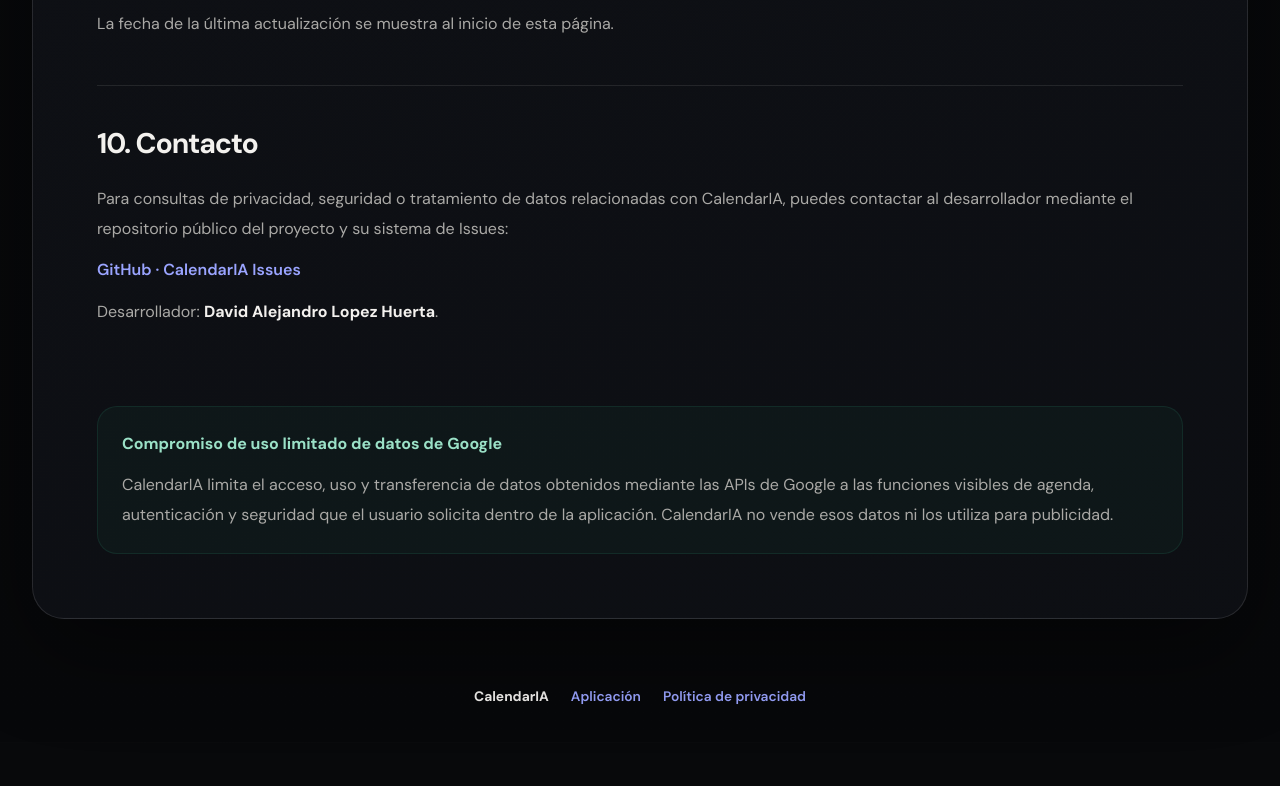
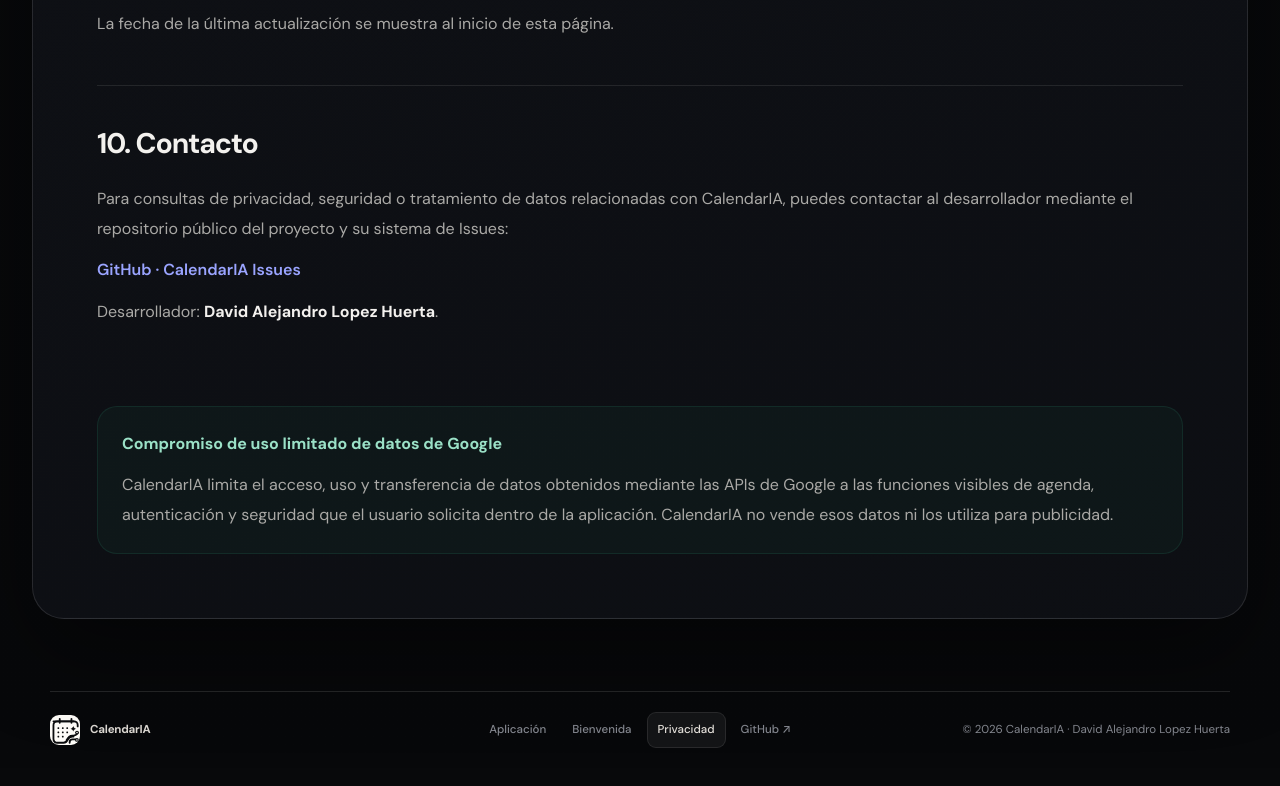
Before and after one commit to aiirvizionz/CalendarIA, a website: page public/privacy.html in a window 1280 px wide. Shown: the part 6822-7608 px from the top of the page. Before the commit the page ends 7565 px from the top, so only its background shows below. Drawn offline with Linux system fonts and the light colour scheme.

Commit message:
Unify privacy footer navigation

```diff
--- a/public/privacy.html
+++ b/public/privacy.html
@@ -13,6 +13,7 @@
   <link rel="preconnect" href="https://fonts.gstatic.com" crossorigin>
   <link href="https://fonts.googleapis.com/css2?family=DM+Sans:wght@400;500;600;700&family=Instrument+Serif:ital@0;1&display=swap" rel="stylesheet">
   <link rel="stylesheet" href="/privacy-dark.css">
+  <link rel="stylesheet" href="/unified-footer.css?v=1">
 </head>
 <body>
   <div class="ambient ambient-one" aria-hidden="true"></div>
@@ -215,10 +216,20 @@
     </article>
   </main>
 
-  <footer class="policy-footer">
-    <span>CalendarIA</span>
-    <a href="/">Aplicación</a>
-    <a href="/privacy.html" aria-current="page">Política de privacidad</a>
+  <footer class="calendar-footer">
+    <div class="calendar-footer-inner">
+      <a class="calendar-footer-brand" href="/" aria-label="CalendarIA, ir a la aplicación">
+        <img src="/assets/calendaria-logo.svg" alt="">
+        <span>CalendarIA</span>
+      </a>
+      <nav class="calendar-footer-nav" aria-label="Navegación de CalendarIA">
+        <a class="calendar-footer-link" href="/">Aplicación</a>
+        <a class="calendar-footer-link" href="/welcome">Bienvenida</a>
+        <a class="calendar-footer-link" href="/privacy.html" aria-current="page">Privacidad</a>
+        <a class="calendar-footer-link" href="https://github.com/aiirvizionz/CalendarIA" target="_blank" rel="noopener noreferrer">GitHub ↗</a>
+      </nav>
+      <p class="calendar-footer-copy">© 2026 CalendarIA · David Alejandro Lopez Huerta</p>
+    </div>
   </footer>
 </body>
 </html>
```
